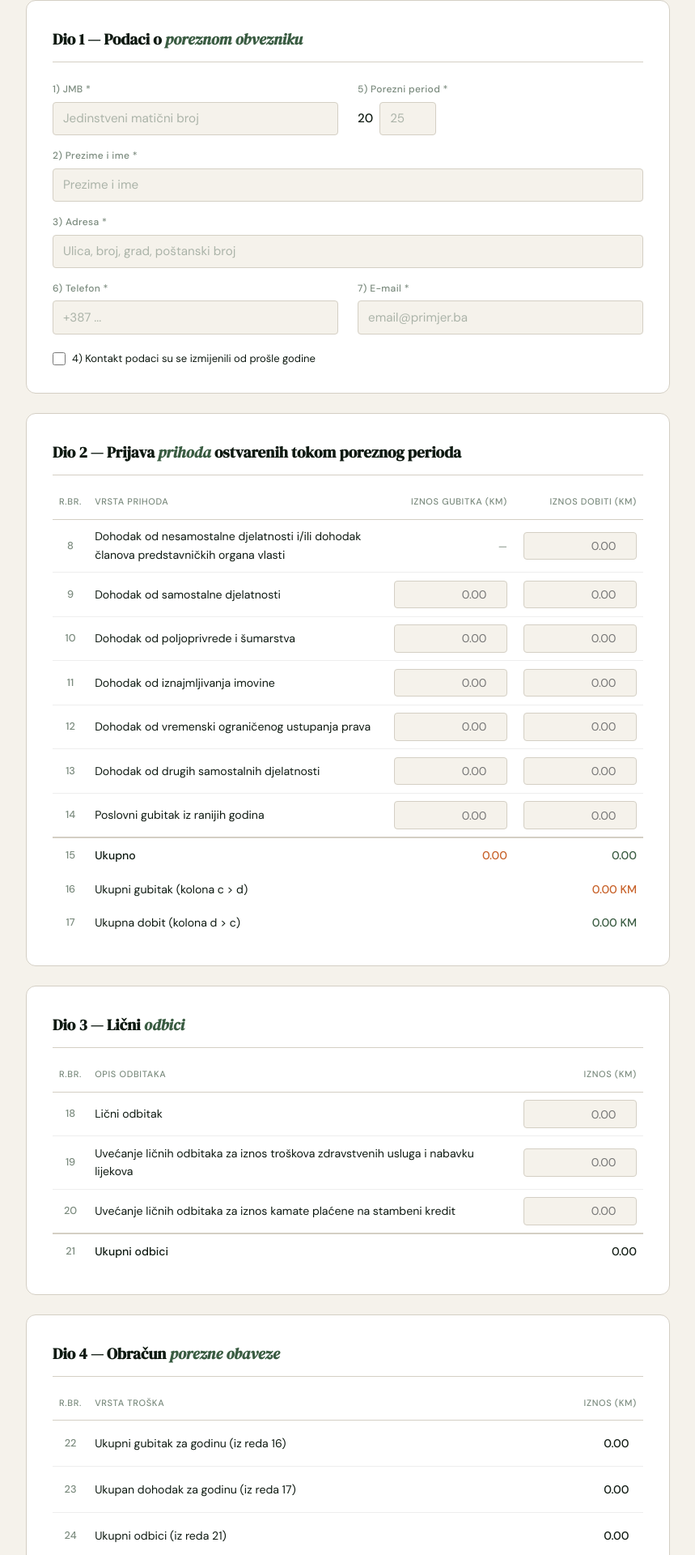
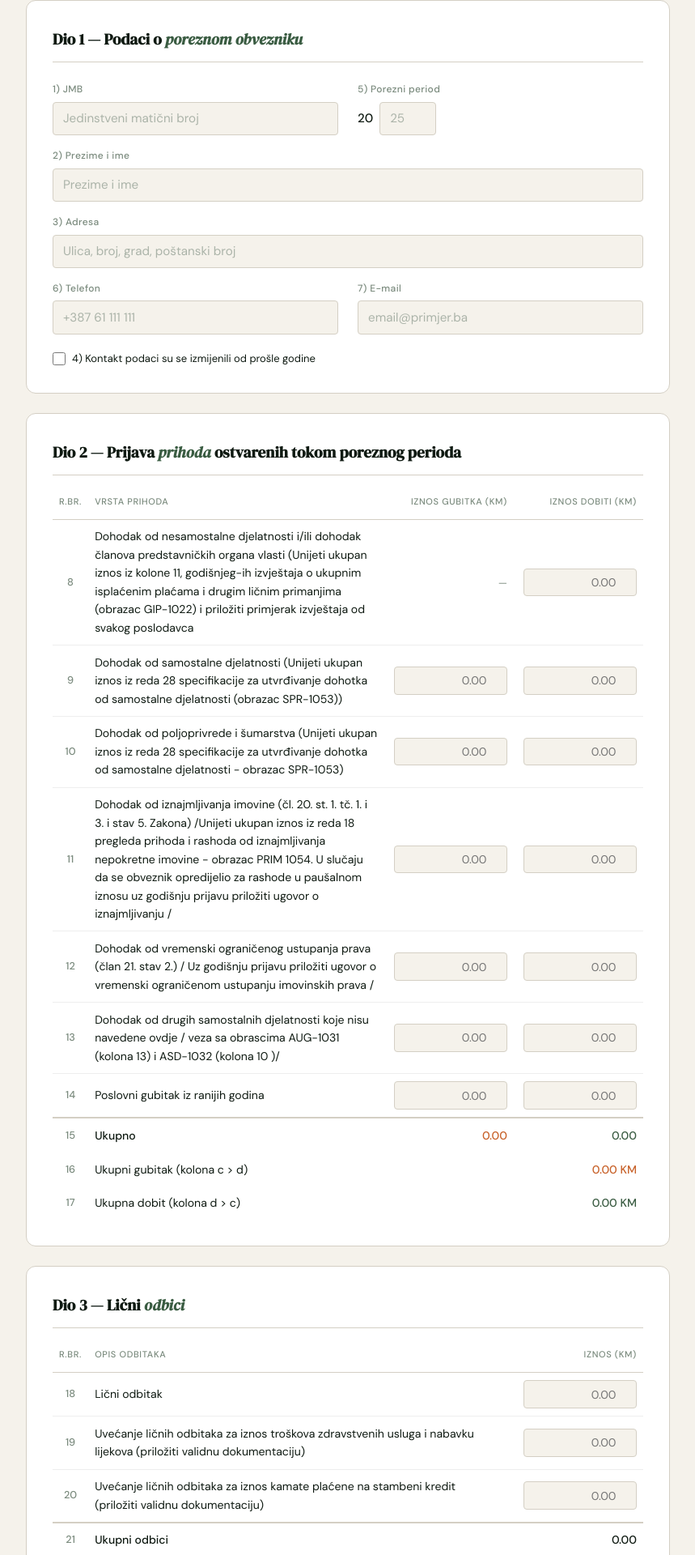
Before and after one commit to melika2403/porezni-kalkulator, a Next.js app in the folder frontend/: page /gpd in a window 1280 px wide. Shown: the part 194-2114 px from the top of the page at 81% size, without its empty margins (210-1069 px from the left). Built offline with nearby package versions, Linux system fonts and the light colour scheme.

Commit message:
gpd edit

```diff
--- a/frontend/src/app/gpd/page.tsx
+++ b/frontend/src/app/gpd/page.tsx
@@ -9,28 +9,37 @@ const INCOME_ROWS = [
   {
     no: 8,
     label:
-      "Dohodak od nesamostalne djelatnosti i/ili dohodak članova predstavničkih organa vlasti",
+      "Dohodak od nesamostalne djelatnosti i/ili dohodak članova predstavničkih organa vlasti (Unijeti ukupan iznos iz kolone 11, godišnjeg-ih izvještaja o ukupnim isplaćenim plaćama i drugim ličnim primanjima (obrazac GIP-1022)  i priložiti primjerak izvještaja od svakog poslodavca ",
     lossEnabled: false,
   },
-  { no: 9, label: "Dohodak od samostalne djelatnosti", lossEnabled: true },
+  {
+    no: 9,
+    label:
+      "Dohodak od samostalne djelatnosti (Unijeti ukupan iznos iz reda 28 specifikacije za utvrđivanje dohotka od samostalne djelatnosti (obrazac SPR-1053))",
+    lossEnabled: true,
+  },
   {
     no: 10,
-    label: "Dohodak od poljoprivrede i šumarstva",
+    label:
+      "Dohodak od poljoprivrede i šumarstva (Unijeti ukupan iznos iz reda 28 specifikacije za utvrđivanje dohotka od samostalne djelatnosti - obrazac SPR-1053) ",
     lossEnabled: true,
   },
   {
     no: 11,
-    label: "Dohodak od iznajmljivanja imovine",
+    label:
+      "Dohodak od iznajmljivanja imovine (čl. 20. st. 1. tč. 1. i 3. i stav 5. Zakona) /Unijeti ukupan iznos iz reda 18 pregleda prihoda i rashoda od iznajmljivanja nepokretne imovine - obrazac PRIM 1054. U slučaju da se obveznik opredijelio za rashode u paušalnom iznosu uz godišnju prijavu priložiti ugovor o iznajmljivanju / ",
     lossEnabled: true,
   },
   {
     no: 12,
-    label: "Dohodak od vremenski ograničenog ustupanja prava",
+    label:
+      "Dohodak od vremenski ograničenog ustupanja prava (član 21. stav 2.)  / Uz godišnju prijavu priložiti ugovor o vremenski ograničenom ustupanju imovinskih prava / ",
     lossEnabled: true,
   },
   {
     no: 13,
-    label: "Dohodak od drugih samostalnih djelatnosti",
+    label:
+      "Dohodak od drugih samostalnih djelatnosti koje nisu navedene ovdje / veza sa obrascima AUG-1031 (kolona 13) i  ASD-1032 (kolona 10 )/ ",
     lossEnabled: true,
   },
   { no: 14, label: "Poslovni gubitak iz ranijih godina", lossEnabled: true },
@@ -302,10 +311,9 @@ export default function GpdForm() {
         </h2>
         <div className={styles.fieldGrid}>
           <div className={styles.fieldGroup}>
-            <label className={styles.fieldLabel}>1) JMB *</label>
+            <label className={styles.fieldLabel}>1) JMB</label>
             <input
               className={styles.fieldInput}
-              required
               maxLength={13}
               minLength={13}
               inputMode="numeric"
@@ -333,14 +341,13 @@ export default function GpdForm() {
             />
           </div>
           <div className={styles.fieldGroup}>
-            <label className={styles.fieldLabel}>5) Porezni period *</label>
+            <label className={styles.fieldLabel}>5) Porezni period</label>
             <div
               style={{ display: "flex", alignItems: "center", gap: "0.5rem" }}
             >
               <span style={{ fontSize: "0.95rem", fontWeight: 500 }}>20</span>
               <input
                 className={styles.fieldInput}
-                required
                 maxLength={2}
                 minLength={2}
                 inputMode="numeric"
@@ -370,10 +377,9 @@ export default function GpdForm() {
             </div>
           </div>
           <div className={`${styles.fieldGroup} ${styles.fieldFull}`}>
-            <label className={styles.fieldLabel}>2) Prezime i ime *</label>
+            <label className={styles.fieldLabel}>2) Prezime i ime</label>
             <input
               className={styles.fieldInput}
-              required
               placeholder="Prezime i ime"
               value={personal.fullName}
               onInvalid={(e) => {
@@ -389,10 +395,9 @@ export default function GpdForm() {
             />
           </div>
           <div className={`${styles.fieldGroup} ${styles.fieldFull}`}>
-            <label className={styles.fieldLabel}>3) Adresa *</label>
+            <label className={styles.fieldLabel}>3) Adresa</label>
             <input
               className={styles.fieldInput}
-              required
               placeholder="Ulica, broj, grad, poštanski broj"
               value={personal.address}
               onInvalid={(e) => {
@@ -408,12 +413,11 @@ export default function GpdForm() {
             />
           </div>
           <div className={styles.fieldGroup}>
-            <label className={styles.fieldLabel}>6) Telefon *</label>
+            <label className={styles.fieldLabel}>6) Telefon</label>
             <input
               className={styles.fieldInput}
               type="tel"
-              required
-              placeholder="+387 ..."
+              placeholder="+387 61 111 111"
               value={personal.phone}
               onInvalid={(e) => {
                 const el = e.currentTarget;
@@ -428,11 +432,10 @@ export default function GpdForm() {
             />
           </div>
           <div className={styles.fieldGroup}>
-            <label className={styles.fieldLabel}>7) E-mail *</label>
+            <label className={styles.fieldLabel}>7) E-mail </label>
             <input
               className={styles.fieldInput}
               type="email"
-              required
               placeholder="email@primjer.ba"
               value={personal.email}
               onInvalid={(e) => {
@@ -612,7 +615,7 @@ export default function GpdForm() {
               <td>19</td>
               <td>
                 Uvećanje ličnih odbitaka za iznos troškova zdravstvenih usluga i
-                nabavku lijekova
+                nabavku lijekova (priložiti validnu dokumentaciju)
               </td>
               <td>
                 <input
@@ -632,7 +635,7 @@ export default function GpdForm() {
               <td>20</td>
               <td>
                 Uvećanje ličnih odbitaka za iznos kamate plaćene na stambeni
-                kredit
+                kredit (priložiti validnu dokumentaciju)
               </td>
               <td>
                 <input
@@ -677,7 +680,10 @@ export default function GpdForm() {
           <tbody>
             <tr>
               <td>22</td>
-              <td>Ukupni gubitak za godinu (iz reda 16)</td>
+              <td>
+                Ukupni gubitak za godinu ( ukoliko je u dijelu 2 red 16, kolona
+                c unesen gubitak ){" "}
+              </td>
               <td>
                 <span className={styles.autoValue}>
                   {fmt(computed.totalLossYear)}
@@ -686,7 +692,10 @@ export default function GpdForm() {
             </tr>
             <tr>
               <td>23</td>
-              <td>Ukupan dohodak za godinu (iz reda 17)</td>
+              <td>
+                Ukupan dohodak za godinu ( ukoliko je u dijelu 2 red 17, kolona
+                d unesen dohodak ){" "}
+              </td>
               <td>
                 <span className={styles.autoValue}>
                   {fmt(computed.totalIncomeYear)}
@@ -695,7 +704,7 @@ export default function GpdForm() {
             </tr>
             <tr>
               <td>24</td>
-              <td>Ukupni odbici (iz reda 21)</td>
+              <td>Ukupni odbici (u dijelu 3 red 21) </td>
               <td>
                 <span className={styles.autoValue}>
                   {fmt(computed.totalDeductionsCalc)}
@@ -722,7 +731,7 @@ export default function GpdForm() {
             </tr>
             <tr>
               <td>27</td>
-              <td>Umanjenje poreza po čl. 35 st. 3 i čl. 47 Zakona</td>
+              <td>Umanjenje poreza po članu 35. stav 3. i članu 47. Zakona </td>
               <td>
                 <input
                   className={styles.rowInput}
```
